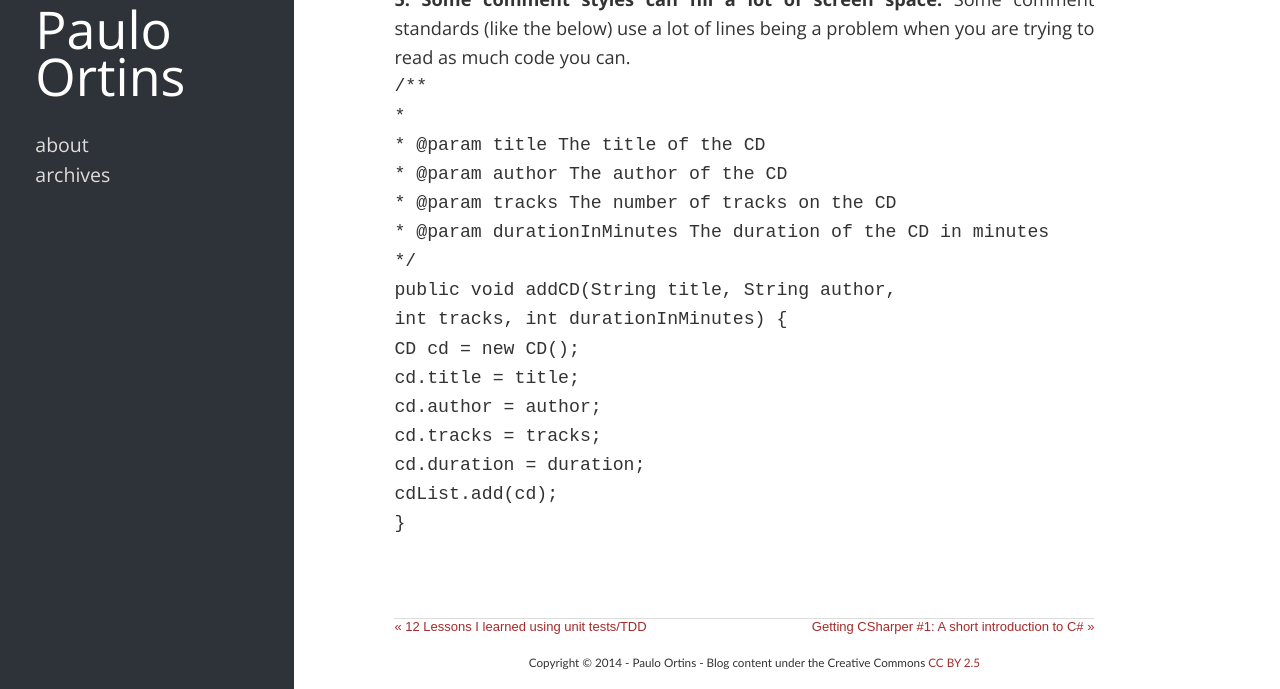
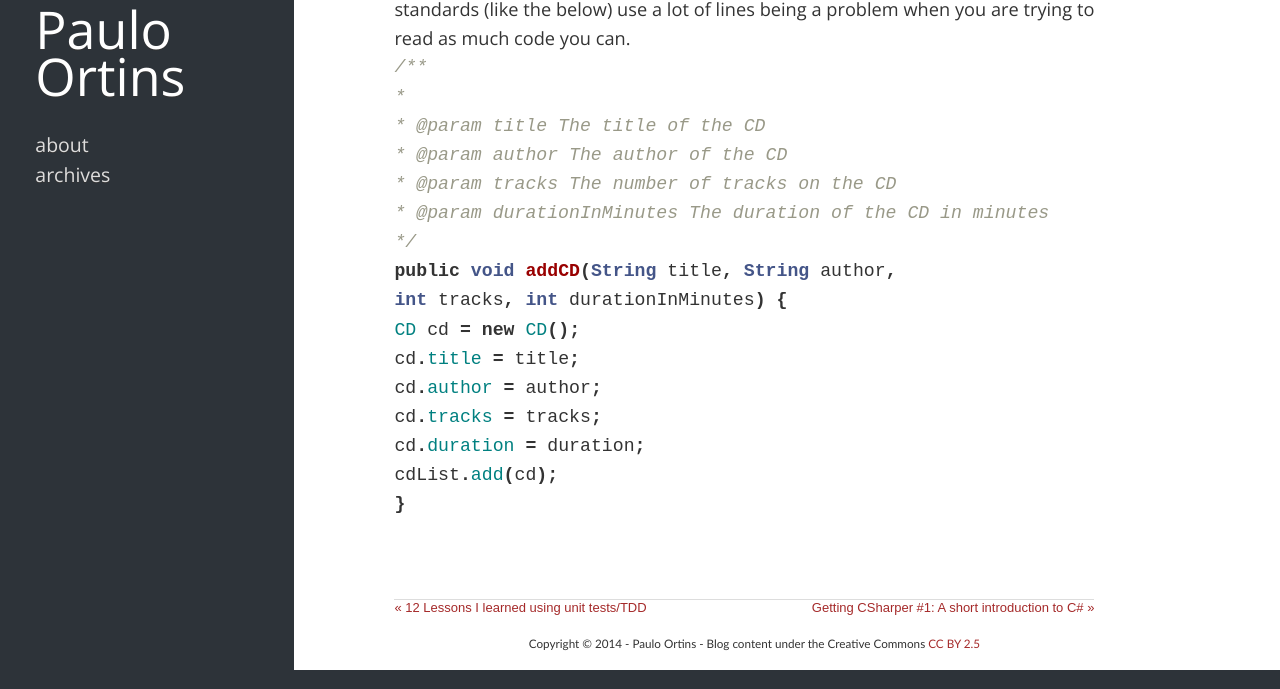
Before and after one commit to pauloortins/pauloortins.github.io, a Jekyll site: the page built from _posts/2013-07-11-5-reasons-to-avoid-code-comments.html, in a window 1280 px wide and 900 px high, scrolled down 2206 px, cut to the strip 211-900 px from the top of the window. Built offline with Jekyll 4.4.1, drawn with Linux system fonts in a browser that asks for light colours; nearby versions of some CDN libraries.

Commit message:
Fixed code comments

```diff
--- a/_posts/2013-07-11-5-reasons-to-avoid-code-comments.html
+++ b/_posts/2013-07-11-5-reasons-to-avoid-code-comments.html
@@ -11,14 +11,14 @@
 <p><strong>We spend more time reading software than writing software.</strong> I never seen any scientific study proving it, but in software field it's like a dogma or a common  belief. Due to it, it's important to try to write software easy to read, it's important to care about the readability of our code. There are some techniques that programmers can use to achieve it. One of them, is write code comments.</p>
 <p>When talking about code comments, there is big debate about it. <strong>Should we use comments to describe what our code does ? We should focus on write expressive code that doesn't require comments to be read ?</strong> Joe Kunk wrote a blog post about this debate - <a href="http://visualstudiomagazine.com/articles/2011/01/06/to-comment-or-not-to-comment.aspx">To Comment or Not to Comment</a>. There are the ones who say that for a code be considered good it should be well-documented and there are the ones who say that we should avoid comments because it's normally used to explain/hide bad code.</p>
 <p><strong>In my opinion</strong>, influenced by the books, <a href="http://www.amazon.com/gp/product/0132350882/ref=as_li_ss_tl?ie=UTF8&camp=1789&creative=390957&creativeASIN=0132350882&linkCode=as2&tag=paulorti-20">Clean Code</a> and <a href="http://www.amazon.com/gp/product/0201485672/ref=as_li_ss_tl?ie=UTF8&camp=1789&creative=390957&creativeASIN=0201485672&linkCode=as2&tag=paulorti-20">Refactoring</a>, <strong>we should avoid to write comments unless we have a really good reason to write one</strong> (for example,in a mathematical algorithm) or we are obligated to do it due to some company rules or process. Below, I listed my 5 concerns about code comments.</p>
-<p><strong>Where I think that code comments fail</strong></p>
+<p><h2>Where I think that code comments fail</h2></p>
 <p><strong>1. They tend to encourage bad code.</strong> There is an idea that commented code is a good code, so people often write comments in their code to make them look better. If we need to explain our code adding comments is already a signal that maybe we are writing bad code. Every time we start to write a comment we should think if we can be more expressive just cleaning our code.</p>
 <p><strong>2. We spend more time writing and maintaining them.</strong> Comments usually are a second version of the code. When we are writing a comment for a function we are repeating ourselves. We are transgressing the <a href="http://en.wikipedia.org/wiki/Don't_repeat_yourself">DRY (Don't Repeat Yourself)</a> principle. We are spending time and adding complexity. Software requirements changes and code has to change too. If we are writing comments we have to maintain the comments too. So we can end up spending the double of the time when we have to make a change. We could use this time to improve our code or to develop new features.</p>
 <p><strong>3. Comments are not testable/verifiable.</strong> When we are changing code we can rely on tools, like compilers, IDEs and unit tests to help us. Comments don't. Comments don't have these tools.  You can't rely on tools or unit tests to make sure they are right, in the correct place or out-of-date. Once you write a comment you have a not testable piece to care about his correctness and once it fails, it will fail silently.</p>
 <p><strong>4. They are less reliable than the documented code.</strong> Usually, comments become obsolete and they lose the connection with the code. Then, programmers can read them, and be cheated. Even if the comments are up-to-date, the only way to know if the code does what it should, will always be reading the code. A practical example, if our boss ask to us if a change was made, where we should look ? Code or Comments ?<br />
 Of course we will look at the code.</p>
 <p><strong>5. Some comment styles can fill a lot of screen space.</strong> Some comment standards (like the below) use a lot of lines being a problem when you are trying to read as much code you can.</p>
-<pre>
+{% highlight java %}
 /**
 *
 * @param title The title of the CD
@@ -35,4 +35,4 @@
 cd.duration = duration;
 cdList.add(cd);
 }
-</pre>
+{% endhighlight %}
```
Also changed, not shown: 4 other files.
